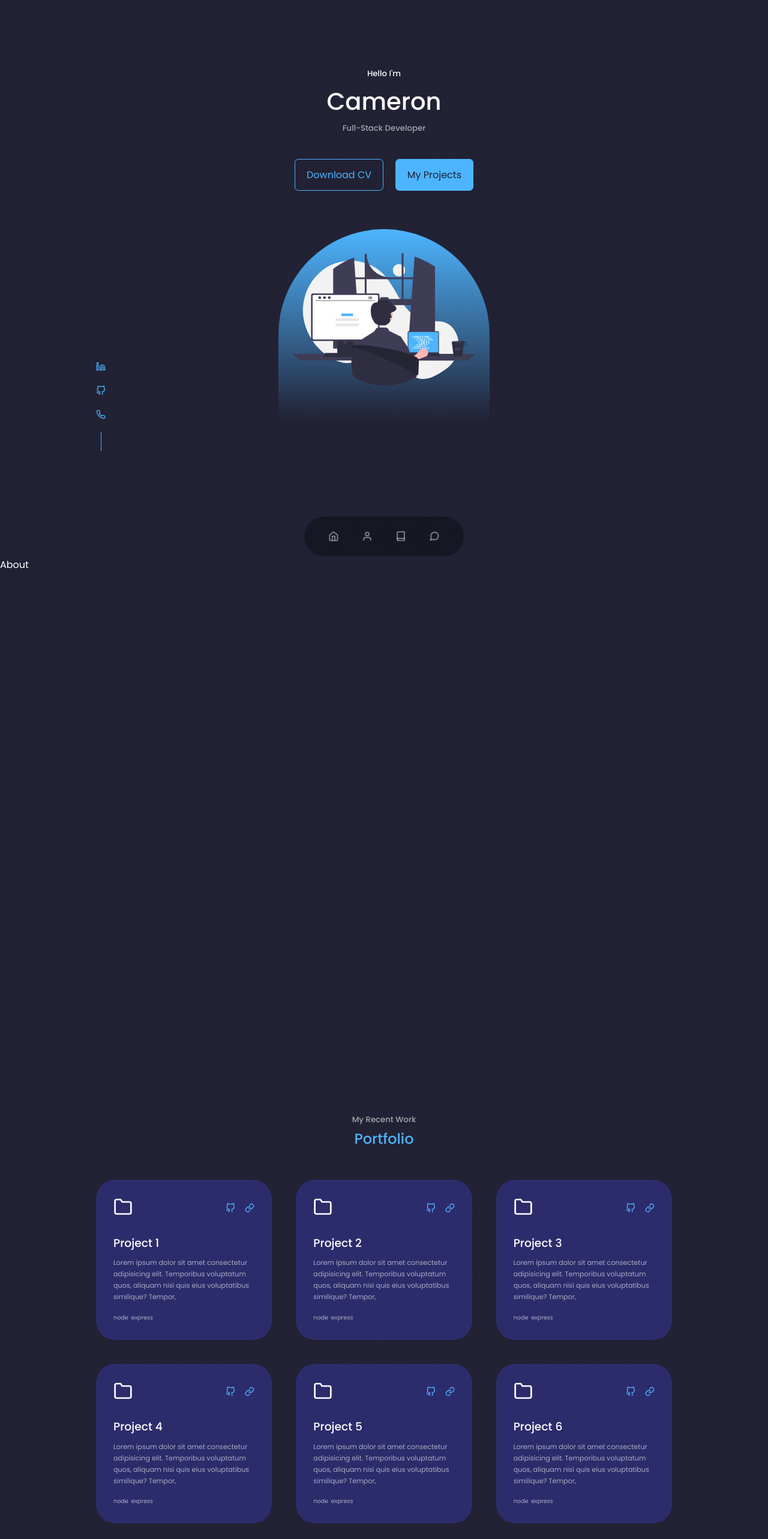
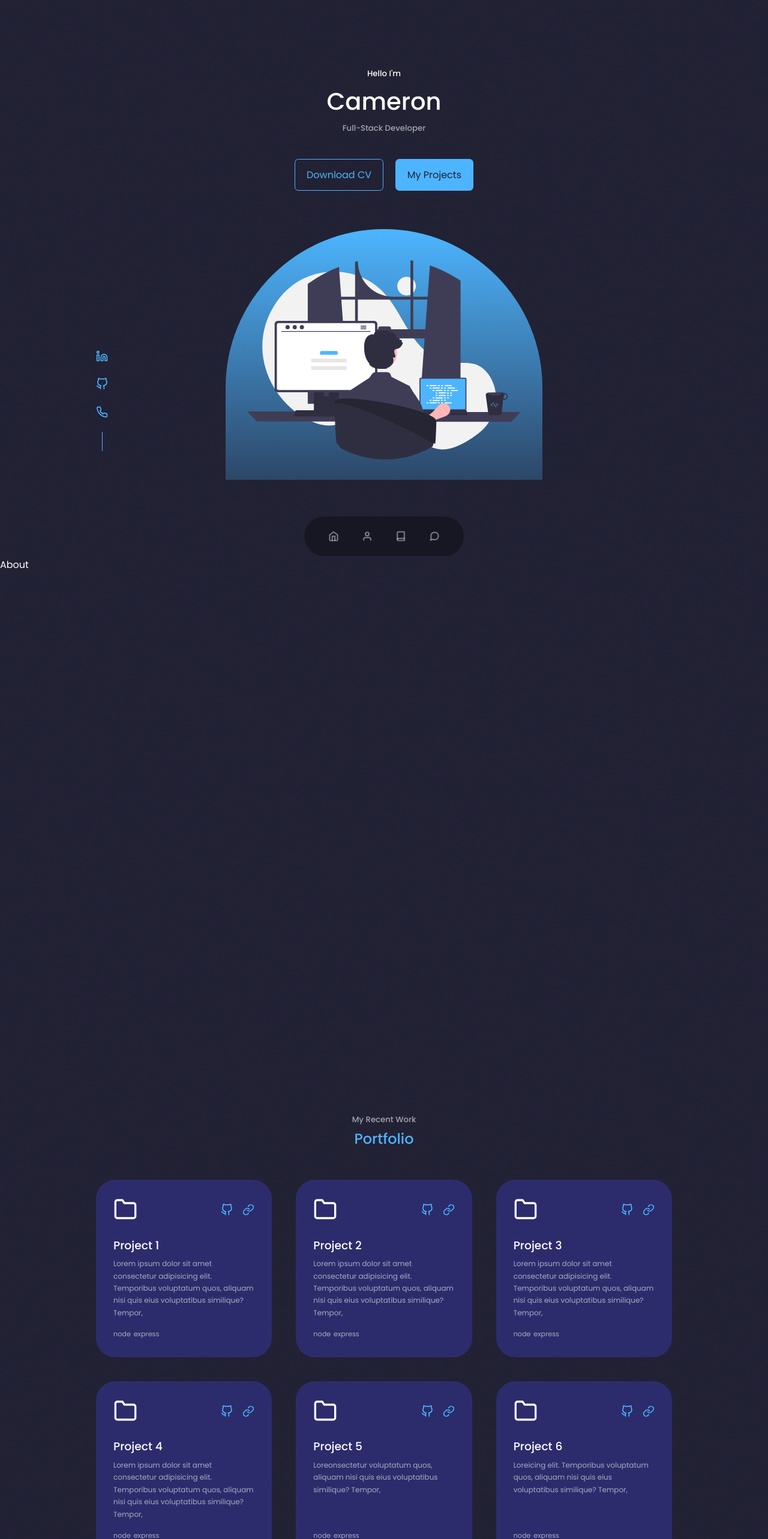
Before and after one commit to Cam-Bloom/Portfolio-Website, a React (Vite) app in the folder portfolio-website/: page / in a window 1280 px wide. Shown: the top 2566 px of the page at 60% size. Built offline with nearby package versions, Linux system fonts and the light colour scheme.

Commit message:
Header fixed at 100% zoom instead of 140%

```diff
--- a/portfolio-website/src/App.css
+++ b/portfolio-website/src/App.css
@@ -25,6 +25,7 @@ header {
     position: absolute;
     left: 0;
     bottom: 3rem;
+    font-size: 1.25rem;
 }
 
 .header__socials::after{
@@ -36,13 +37,13 @@ header {
 
 .me {
     background: linear-gradient(var(--colour-primary), transparent);
-    width: 22rem;
-    height: 20rem;
+    width: 33rem;
+    height: 35rem;
     position: absolute;
-    left: calc(50% - 11rem);
+    left: calc(50% - 16.5rem);
     margin-top: 4rem;
-    border-radius: 12rem 12rem 0 0;
-    padding: 2.5rem 1.5rem 1.5rem 1.5rem;
+    border-radius: 18rem 18rem 0 0;
+    padding: 3.25rem 2.25rem 2.25rem 2.25rem;
 }
 
 /* NAV */
@@ -117,12 +118,12 @@ nav a.active{
 }
 
 .portfolio__item h3 {
-    margin-top: 1.25rem;
+    margin-top: 1rem;
 }
 
 .portfolio__item p {
-    margin-top: 0.5rem;
-    font-size: 0.7rem;
+    margin-top: 0.3rem;
+    font-size: 0.75rem;
     color: var(--colour-light);
 }
 .project-top{
@@ -134,6 +135,7 @@ nav a.active{
 .project-links{
     display: flex;
     gap: 1rem;
+    font-size: 1.25rem;
 }
 
 .project-links a{
@@ -151,13 +153,13 @@ nav a.active{
 .technoUsed{
     display: flex;
     gap: 0.3rem;
-    font-size: 0.6rem;
+    font-size: 0.7rem;
     margin-top: 1rem;
     color: var(--colour-light);
 }
 
 .folderIcon{
-    font-size: 2rem;
+    font-size: 2.5rem;
 }
 
 /* MEDIA QUERIES */
@@ -178,9 +180,13 @@ nav a.active{
         grid-template-columns: 1fr 1fr;
         gap: 1.2rem;
     }
+
+    header{
+        height: 100vh;
+    }
 }
 
-@media screen and (max-width: 600px) {
+@media screen and (max-width: 750px) {
     header{
         height: 100vh;
     }
--- a/portfolio-website/src/App.jsx
+++ b/portfolio-website/src/App.jsx
@@ -1,5 +1,6 @@
 import './App.css'
 import About from './components/About'
+import Contact from './components/Contact'
 import Header from './components/Header'
 import Navbar from './components/Navbar'
 import Portfolio from './components/Portfolio'
@@ -11,6 +12,7 @@ function App() {
       <Navbar></Navbar>
       <About></About>
       <Portfolio></Portfolio>
+      <Contact></Contact>
     </div>
   )
 }
--- /dev/null
+++ b/portfolio-website/src/components/Contact.jsx
@@ -0,0 +1,7 @@
+const Contact = () => {
+  return (
+    <section>Contact</section>
+  )
+}
+
+export default Contact
--- a/portfolio-website/src/components/Portfolio.jsx
+++ b/portfolio-website/src/components/Portfolio.jsx
@@ -14,10 +14,10 @@ const portfolioItems = [
     desc: "Lorem ipsum dolor sit amet consectetur adipisicing elit. Temporibus voluptatum quos, aliquam nisi quis eius voluptatibus similique? Tempor,",
     technoUsed: ["node", "express"]},
     {title: "Project 5",
-    desc: "Lorem ipsum dolor sit amet consectetur adipisicing elit. Temporibus voluptatum quos, aliquam nisi quis eius voluptatibus similique? Tempor,",
+    desc: "Loreonsectetur voluptatum quos, aliquam nisi quis eius voluptatibus similique? Tempor,",
     technoUsed: ["node", "express"]},
     {title: "Project 6",
-    desc: "Lorem ipsum dolor sit amet consectetur adipisicing elit. Temporibus voluptatum quos, aliquam nisi quis eius voluptatibus similique? Tempor,",
+    desc: "Loreicing elit. Temporibus voluptatum quos, aliquam nisi quis eius voluptatibus similique? Tempor,",
     technoUsed: ["node", "express"]},
 ]
 
```
